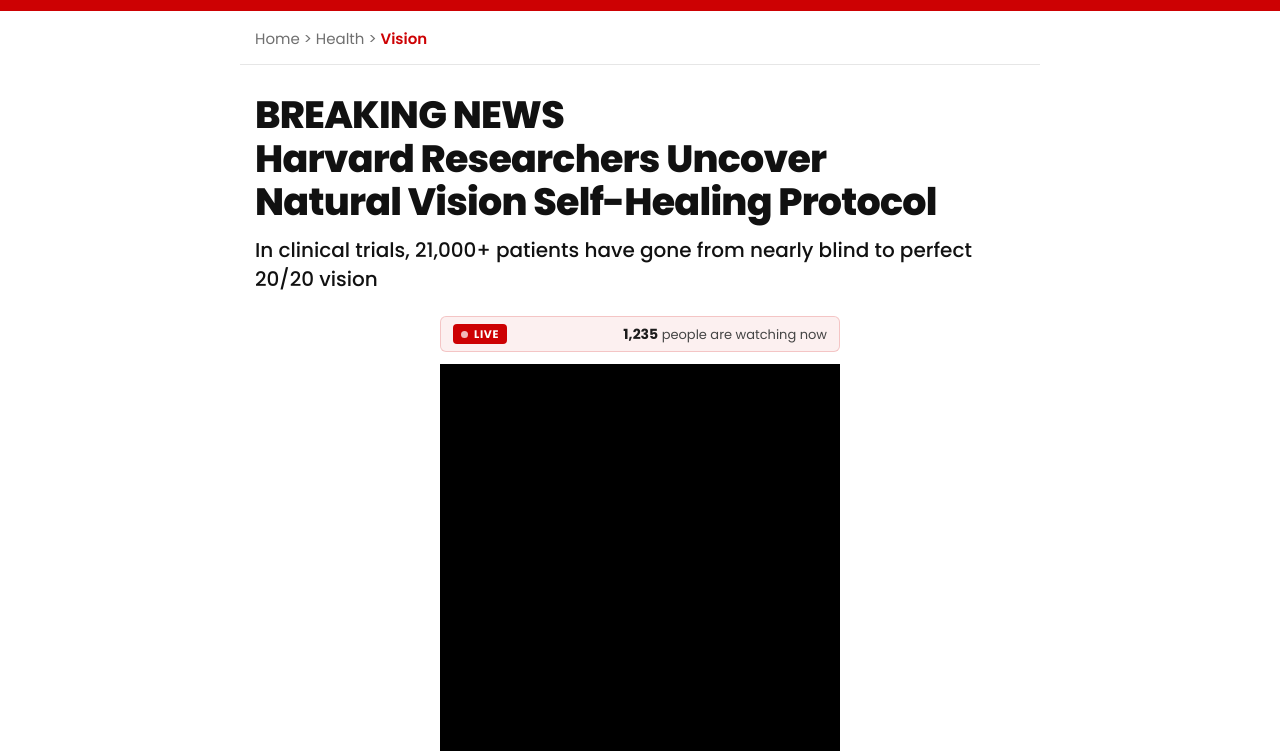
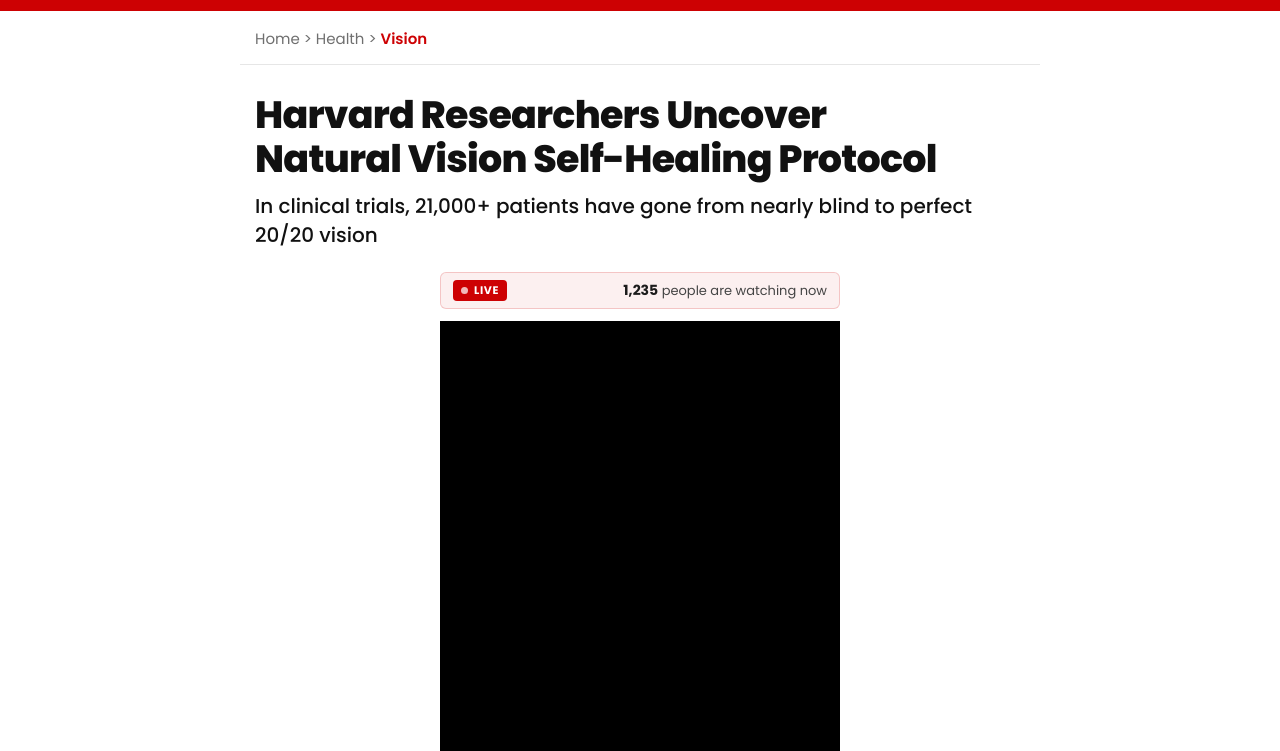
Before and after one commit to JosineyAlves/wellnessfocusnews.online, a plain HTML site: page ocolume/lander-2/index.html in a window 1280 px wide. Shown: the part 49-800 px from the top of the page. Drawn offline with Linux system fonts and the light colour scheme.

Commit message:
Update index.html

```diff
--- a/ocolume/lander-2/index.html
+++ b/ocolume/lander-2/index.html
@@ -174,7 +174,7 @@ src="https://www.facebook.com/tr?id=1142349598727482&ev=PageView&noscript=1"
 
   <article>
     <div class="wrap">
-      <h1><span class="kicker">BREAKING NEWS</span>Harvard Researchers Uncover<br>Natural Vision Self-Healing Protocol</h1>
+      <h1><span class="kicker">Harvard Researchers Uncover<br>Natural Vision Self-Healing Protocol</h1>
       <p class="subhl">In clinical trials, 21,000+ patients have gone from nearly blind to perfect 20/20 vision</p>
 
       <!-- LIVE -->
```
